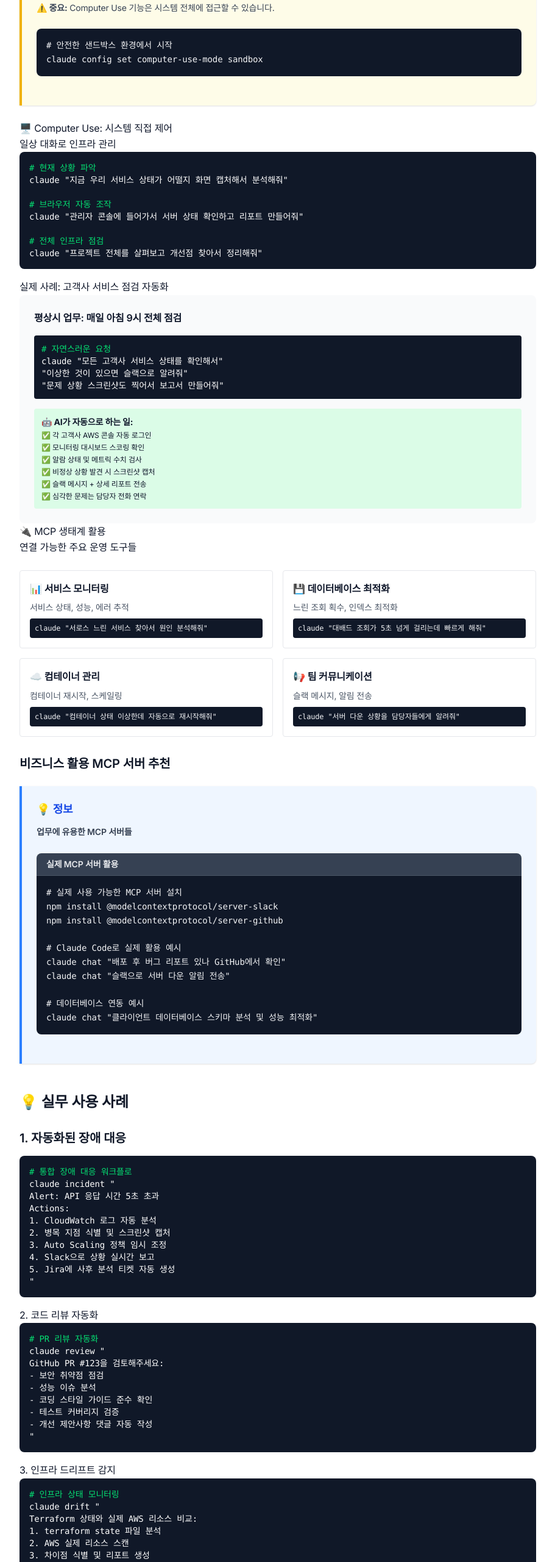
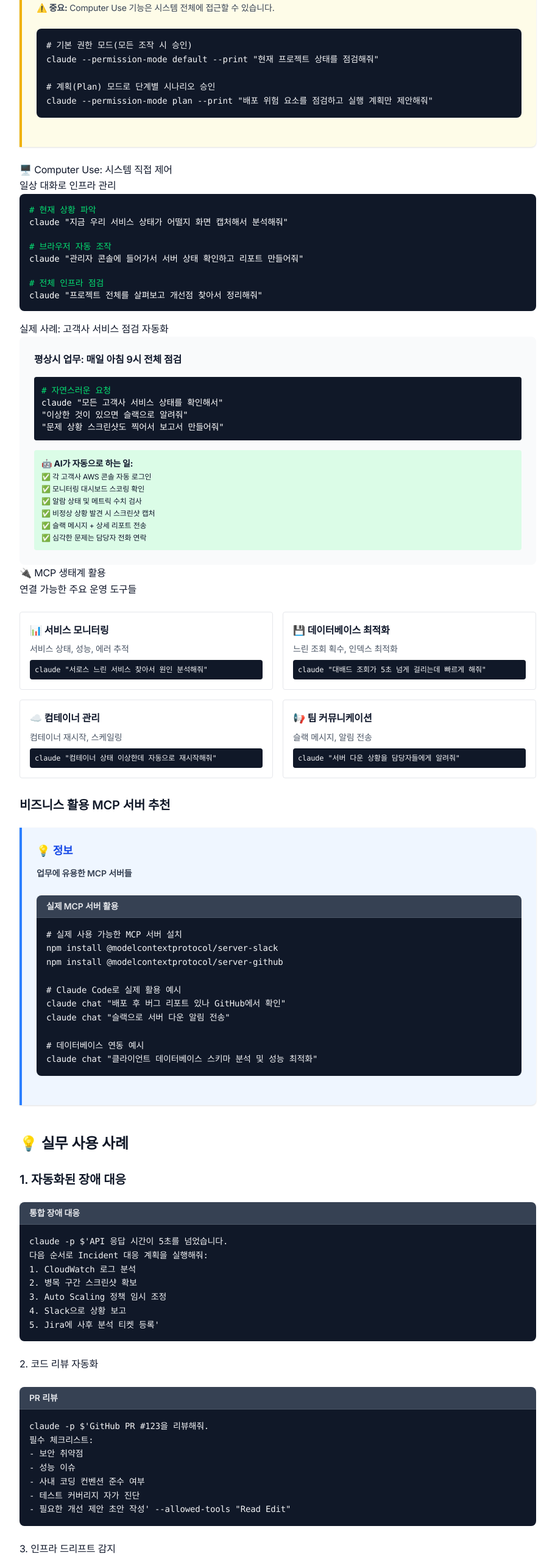
Before and after one commit to ryong-git/ai-coding-guide, a Next.js app: page /part4/claude-code in a window 1280 px wide. Shown: the part 1456-4017 px from the top of the page at 61% size, without its empty margins (344-1255 px from the left). Built offline with nearby package versions, Linux system fonts and the light colour scheme.

Commit message:
docs: align claude cli examples with real commands

```diff
--- a/src/app/part4/claude-code/page.tsx
+++ b/src/app/part4/claude-code/page.tsx
@@ -57,8 +57,11 @@ claude auth login`}
       <InfoBox type="warning">
         <p className="text-sm mb-2"><strong>⚠️ 중요:</strong> Computer Use 기능은 시스템 전체에 접근할 수 있습니다.</p>
         <CodeBlock language="bash">
-{`# 안전한 샌드박스 환경에서 시작
-claude config set computer-use-mode sandbox`}
+{`# 기본 권한 모드(모든 조작 시 승인)
+claude --permission-mode default --print "현재 프로젝트 상태를 점검해줘"
+
+# 계획(Plan) 모드로 단계별 시나리오 승인
+claude --permission-mode plan --print "배포 위험 요소를 점검하고 실행 계획만 제안해줘"`}
         </CodeBlock>
       </InfoBox>
 
@@ -159,44 +162,19 @@ claude chat "클라이언트 데이터베이스 스키마 분석 및 성능 최
       <SectionTitle>💡 실무 사용 사례</SectionTitle>
 
       <SubsectionTitle>1. 자동화된 장애 대응</SubsectionTitle>
-      <div className="bg-gray-900 text-gray-100 rounded-lg p-4 overflow-x-auto mb-4 text-sm font-mono">
-        <div className="text-green-400"># 통합 장애 대응 워크플로</div>
-        <div className="text-white">claude incident &quot;</div>
-        <div className="text-white">Alert: API 응답 시간 5초 초과</div>
-        <div className="text-white">Actions:</div>
-        <div className="text-white">1. CloudWatch 로그 자동 분석</div>
-        <div className="text-white">2. 병목 지점 식별 및 스크린샷 캡처</div>
-        <div className="text-white">3. Auto Scaling 정책 임시 조정</div>
-        <div className="text-white">4. Slack으로 상황 실시간 보고</div>
-        <div className="text-white">5. Jira에 사후 분석 티켓 자동 생성</div>
-        <div className="text-white">&quot;</div>
-      </div>
+      <CodeBlock title="통합 장애 대응" language="bash">
+{`claude -p $'API 응답 시간이 5초를 넘었습니다.\n다음 순서로 Incident 대응 계획을 실행해줘:\n1. CloudWatch 로그 분석\n2. 병목 구간 스크린샷 확보\n3. Auto Scaling 정책 임시 조정\n4. Slack으로 상황 보고\n5. Jira에 사후 분석 티켓 등록'`}
+      </CodeBlock>
 
       <h3>2. 코드 리뷰 자동화</h3>
-      <div className="bg-gray-900 text-gray-100 rounded-lg p-4 overflow-x-auto mb-4 text-sm font-mono">
-        <div className="text-green-400"># PR 리뷰 자동화</div>
-        <div className="text-white">claude review &quot;</div>
-        <div className="text-white">GitHub PR #123을 검토해주세요:</div>
-        <div className="text-white">- 보안 취약점 점검</div>
-        <div className="text-white">- 성능 이슈 분석</div>
-        <div className="text-white">- 코딩 스타일 가이드 준수 확인</div>
-        <div className="text-white">- 테스트 커버리지 검증</div>
-        <div className="text-white">- 개선 제안사항 댓글 자동 작성</div>
-        <div className="text-white">&quot;</div>
-      </div>
+      <CodeBlock title="PR 리뷰" language="bash">
+{`claude -p $'GitHub PR #123을 리뷰해줘.\n필수 체크리스트:\n- 보안 취약점\n- 성능 이슈\n- 사내 코딩 컨벤션 준수 여부\n- 테스트 커버리지 자가 진단\n- 필요한 개선 제안 초안 작성' --allowed-tools "Read Edit"`}
+      </CodeBlock>
 
       <h3>3. 인프라 드리프트 감지</h3>
-      <div className="bg-gray-900 text-gray-100 rounded-lg p-4 overflow-x-auto mb-4 text-sm font-mono">
-        <div className="text-green-400"># 인프라 상태 모니터링</div>
-        <div className="text-white">claude drift &quot;</div>
-        <div className="text-white">Terraform 상태와 실제 AWS 리소스 비교:</div>
-        <div className="text-white">1. terraform state 파일 분석</div>
-        <div className="text-white">2. AWS 실제 리소스 스캔</div>
-        <div className="text-white">3. 차이점 식별 및 리포트 생성</div>
-        <div className="text-white">4. 자동 수정 가능한 항목은 바로 적용</div>
-        <div className="text-white">5. 수동 검토 필요 항목은 티켓 생성</div>
-        <div className="text-white">&quot;</div>
-      </div>
+      <CodeBlock title="드리프트 감지" language="bash">
+{`claude -p $'Terraform state와 실제 AWS 리소스를 비교해서 드리프트 리포트를 만들어줘.\n차이점이 보이면 수정 가능/불가 항목을 구분해서 정리해.' --allowed-tools "Bash(git:*) Read"`}
+      </CodeBlock>
 
       <h2>🔒 보안 및 권한 관리</h2>
 
@@ -222,46 +200,34 @@ claude chat "클라이언트 데이터베이스 스키마 분석 및 성능 최
       </div>
 
       <h3>엔터프라이즈 보안 설정</h3>
-      <div className="bg-gray-900 text-gray-100 rounded-lg p-4 overflow-x-auto mb-4 text-sm font-mono">
-        <div className="text-green-400"># 보안 정책 설정</div>
-        <div className="text-white">claude config security --enterprise</div>
-        <br />
-        <div className="text-green-400"># 승인 워크플로 활성화</div>
-        <div className="text-white">claude config approval-required --for production</div>
-        <br />
-        <div className="text-green-400"># 감사 로그 중앙화</div>
-        <div className="text-white">claude config audit-log --output syslog --level detailed</div>
-      </div>
+      <CodeBlock title="실행 시 권한 제어" language="bash">
+{`# 읽기/편집만 허용하고 Bash 실행 제한
+claude --allowed-tools "Read Edit" --disallowed-tools "Bash" --print "배포 전 점검해야 할 항목을 요약해줘"
+
+# Plan 모드에서 명령 실행 전 검토 단계 추가
+claude --permission-mode plan --allowed-tools "Bash(git:*) Read" --print "릴리즈 롤백 절차를 제안해줘"`}
+      </CodeBlock>
+
+      <CodeBlock title="감사 로그 저장" language="bash">
+{`# 모든 터미널 출력을 중앙 로그로 전달
+claude --print "이번 배포에 포함된 리스크를 정리해줘" | tee -a /var/log/claude/audit.log`}
+      </CodeBlock>
 
       <h2>📈 성능 및 최적화</h2>
 
       <h3>컨텍스트 윈도우 활용</h3>
       <p>Claude Code의 200K 토큰 컨텍스트는 대규모 프로젝트 전체를 한 번에 인식할 수 있습니다:</p>
 
-      <div className="bg-gray-900 text-gray-100 rounded-lg p-4 overflow-x-auto mb-4 text-sm font-mono">
-        <div className="text-green-400"># 전체 프로젝트 분석</div>
-        <div className="text-white">claude analyze --recursive . &quot;</div>
-        <div className="text-white">이 프로젝트의 아키텍처를 분석하고:</div>
-        <div className="text-white">1. 기술적 부채 식별</div>
-        <div className="text-white">2. 성능 최적화 포인트 찾기</div>
-        <div className="text-white">3. 보안 취약점 스캔</div>
-        <div className="text-white">4. 리팩토링 로드맵 제시</div>
-        <div className="text-white">&quot;</div>
-      </div>
+      <CodeBlock title="전체 프로젝트 분석" language="bash">
+{`claude -p $'프로젝트 전체 구조를 분석해줘.\n필수 산출물:\n1. 기술 부채 후보\n2. 성능 최적화 포인트\n3. 보안 취약점\n4. 리팩토링 우선순위'`}
+      </CodeBlock>
 
       <h3>배치 작업 최적화</h3>
       <div className="bg-blue-50 dark:bg-blue-900/20 border-l-4 border-blue-500 p-6">
         <h4 className="font-semibold mb-2">대량 파일 처리 예시</h4>
-        <div className="bg-gray-900 text-gray-100 rounded p-3 text-sm font-mono">
-          <div className="text-green-400"># 100개 마이크로서비스의 Docker 이미지 업데이트</div>
-          <div className="text-white">claude batch &quot;</div>
-          <div className="text-white">./services/ 디렉토리의 모든 Dockerfile을:</div>
-          <div className="text-white">1. Node.js 18 → 20 업그레이드</div>
-          <div className="text-white">2. 보안 패치 적용</div>
-          <div className="text-white">3. 멀티스테이지 빌드로 최적화</div>
-          <div className="text-white">4. 각각 별도 PR로 생성</div>
-          <div className="text-white">&quot;</div>
-        </div>
+        <CodeBlock title="대량 Dockerfile 업데이트" language="bash">
+{`claude -p $'./services 디렉터리의 Dockerfile을 자동으로 점검해줘.\n모든 서비스에 대해 Node.js 20으로 올리고, 보안 패치를 적용하고, 멀티스테이지 빌드로 바꾼 뒤 PR 요약을 작성해.'`}
+        </CodeBlock>
       </div>
 
       <h2>🚀 베스핀글로벌 특화 활용법</h2>
@@ -270,31 +236,25 @@ claude chat "클라이언트 데이터베이스 스키마 분석 및 성능 최
       <div className="bg-gradient-to-r from-purple-50 to-pink-50 dark:from-purple-900/20 dark:to-pink-900/20 rounded-lg p-6 space-y-4">
         <h4 className="font-semibold">멀티 테넌트 관리 시스템</h4>
 
-        <div className="bg-gray-900 text-gray-100 rounded p-3 text-sm font-mono">
-          <div className="text-green-400"># 고객사별 설정 자동 전환</div>
-          <div className="text-white">claude tenant switch customer-a</div>
-          <div className="text-white">claude &quot;현재 환경의 모든 리소스 상태를 점검하고 리포트 생성&quot;</div>
-          <br />
-          <div className="text-white">claude tenant switch customer-b</div>
-          <div className="text-white">claude &quot;동일한 점검을 수행하되 customer-a와 비교 분석 포함&quot;</div>
-        </div>
+        <CodeBlock title="고객사 점검 시나리오" language="bash">
+{`# customer-a 상태 요약
+claude -p $'customer-a 환경의 모든 리소스 상태를 점검하고, 장애 징후를 표로 정리해줘.'
+
+# customer-b 비교 분석
+claude -p $'customer-b 환경을 동일하게 점검하고, customer-a 결과와 비교 표를 만들어줘.'`}
+        </CodeBlock>
       </div>
 
       <h3>24/7 자동 운영</h3>
-      <div className="bg-gray-900 text-gray-100 rounded-lg p-4 overflow-x-auto mb-4 text-sm font-mono">
-        <div className="text-green-400"># 야간 자동 운영 스크립트</div>
-        <div className="text-white">#!/bin/bash</div>
-        <div className="text-white">while true; do</div>
-        <div className="text-white">  claude monitor &quot;</div>
-        <div className="text-white">  모든 고객사 시스템 상태 점검:</div>
-        <div className="text-white">  1. 헬스체크 실행</div>
-        <div className="text-white">  2. 리소스 사용량 확인</div>
-        <div className="text-white">  3. 비정상 상황 시 자동 대응</div>
-        <div className="text-white">  4. 심각한 경우만 담당자 호출</div>
-        <div className="text-white">  &quot;</div>
-        <div className="text-white">  sleep 300  # 5분마다 실행</div>
-        <div className="text-white">done</div>
-      </div>
+      <CodeBlock title="야간 자동 운영 스크립트" language="bash">
+{`#!/bin/bash
+PROMPT=$'모든 고객사 시스템 상태를 점검해줘.\n1. 헬스체크\n2. 리소스 사용량\n3. 비정상 징후 시 대응\n4. 심각한 경우 담당자 호출 초안'
+
+while true; do
+  claude -p "$PROMPT" --allowed-tools "Read Bash(git:*)"
+  sleep 300
+done`}
+      </CodeBlock>
 
       <div className="bg-yellow-50 dark:bg-yellow-900/20 border-l-4 border-yellow-500 p-6 my-8">
         <h4 className="font-semibold mb-2">💰 비용 최적화 팁</h4>
```
